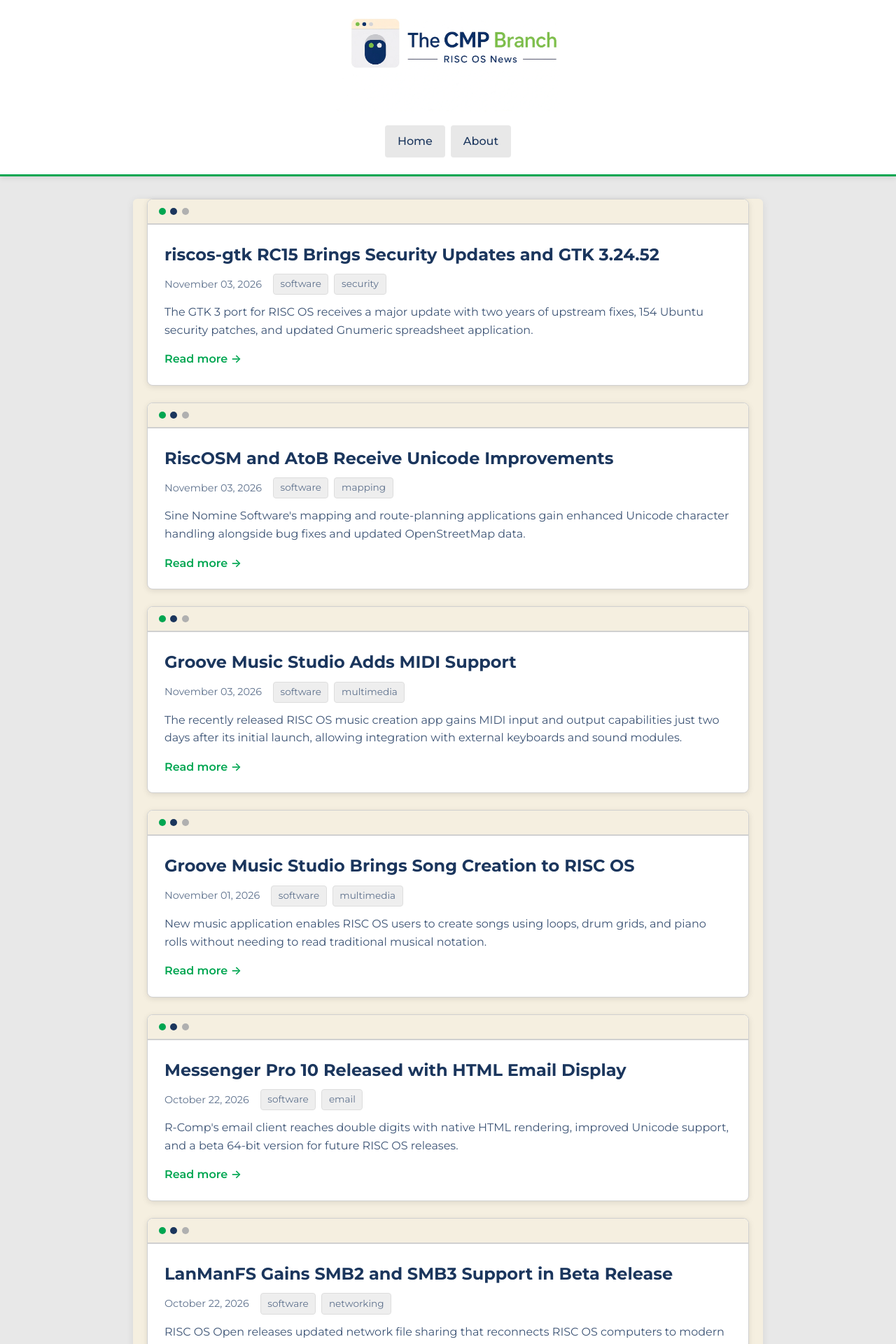
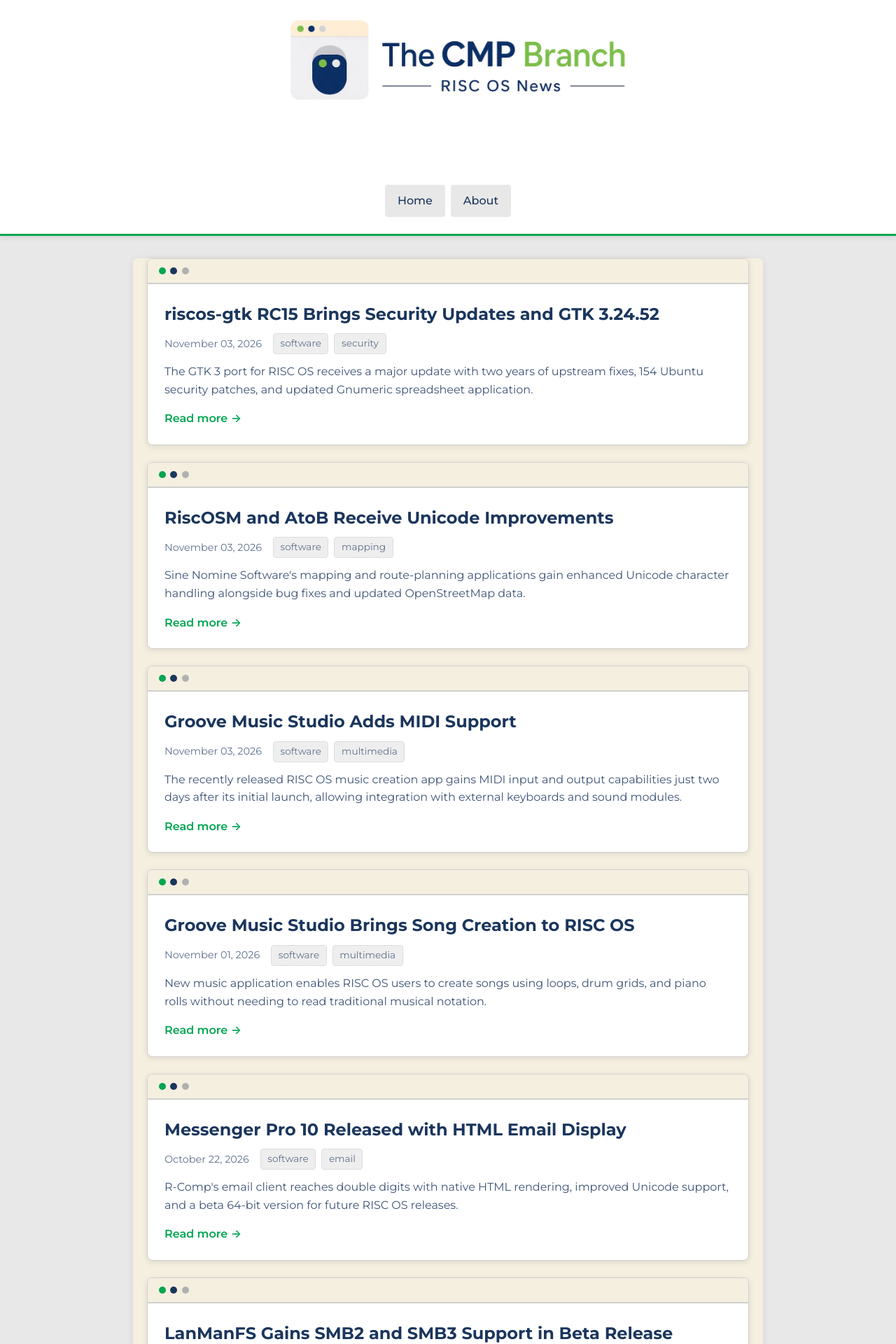
Before and after one commit to The-CMP-Branch/News, a Jekyll site: the page built from index.html, in a window 1280 px wide. Shown: the top 1920 px of the page at 70% size. Built offline with Jekyll 4.4.1, drawn with Linux system fonts in a browser that asks for light colours.

Commit message:
Make desktop logo genuinely large (~220px) and add proper content spacing
Desktop Logo:
- Increased from 135px to 220px tall at >=1024px (63% larger)
- Measured ~232px in rendered screenshots
- Approximately 64-70% of container width (~549px of 860px)
- Tablet (768-1023px): 135px tall
- Mobile (<768px): 110px tall, or full width on phones
- Keep existing mobile behavior unchanged

Content Spacing:
- Add 2rem top and bottom margin to news-list
- Prevents first story from butting against top of main container
- Prevents last story from touching bottom before footer
- Total spacing: 2.5rem container padding + 2rem list margin

Verified at 1280px, 1024px, 768px, and 390px - no overlaps or overflow

Co-authored-by: Tigger <ReallySmallSoftware@users.noreply.github.com>

```diff
--- a/assets/css/style.css
+++ b/assets/css/style.css
@@ -58,7 +58,7 @@ header {
 }
 
 .site-logo-full img {
-    height: 135px;
+    height: 220px;
     width: auto;
     max-width: 100%;
     display: block;
@@ -130,6 +130,8 @@ main {
     display: flex;
     flex-direction: column;
     gap: 1.5rem;
+    margin-top: 2rem;
+    margin-bottom: 2rem;
 }
 
 /* News items styled as RISC OS windows */
@@ -447,6 +449,12 @@ footer a:hover {
 }
 
 /* Responsive */
+@media (max-width: 1023px) {
+    .site-logo-full img {
+        height: 135px;
+    }
+}
+
 @media (max-width: 768px) {
     .site-logo-full img {
         height: 110px;
```
Also changed, not shown: screenshots/header-1024px.png (added), screenshots/header-1280px.png, screenshots/header-390px.png, screenshots/header-768px.png.
